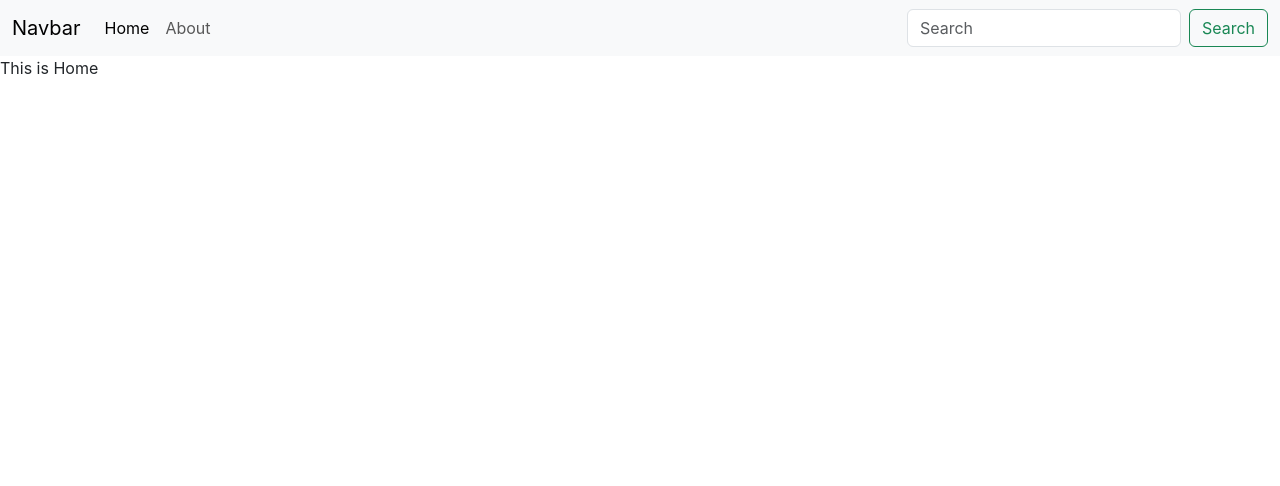
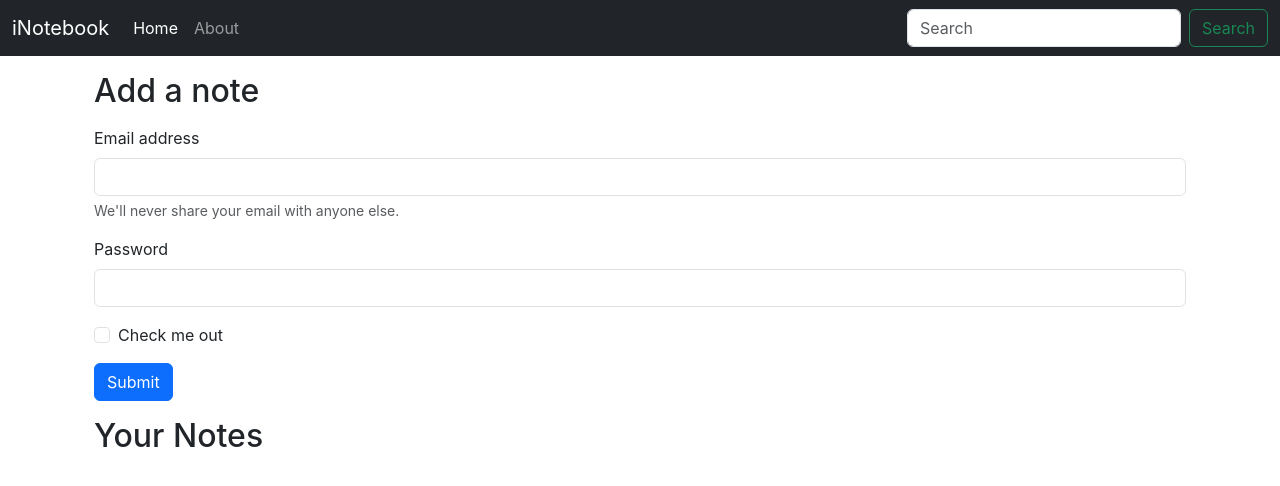
Before and after one commit to parshva555/inotebook, a React (Create React App) app: page / in a window 1280 px wide. Shown: the top 486 px of the page. Built offline with nearby package versions, Linux system fonts and the light colour scheme.

Commit message:
useLocation Hook in React in Navbar

```diff
--- a/src/App.js
+++ b/src/App.js
@@ -10,10 +10,12 @@
     <NoteState>
       <BrowserRouter>
         <Navbar />
+        <div className="container">
         <Routes>
           <Route path="/" element={<Home />}></Route>
           <Route path="/about" element={<About/>}></Route>
         </Routes>
+        </div>
       </BrowserRouter>
       </NoteState>
     </>
--- a/src/components/About.js
+++ b/src/components/About.js
@@ -1,14 +1,9 @@
 
 import React,{ useContext, useEffect } from 'react'
-import noteContext from '../context/notes/noteContext'
 const About = () => {
-  const a  = useContext(noteContext)
-  useEffect(()=>{
-    a.update()
-    // eslint-disable-next-line
-  },[])
+
   return (
-    <div>This is About {a.state.name} and he is in {a.state.class}</div>
+    <div>This is About</div>
   )
 }
 
--- a/src/components/Home.js
+++ b/src/components/Home.js
@@ -1,8 +1,54 @@
-import React from 'react'
+import React from "react";
 const Home = () => {
   return (
-    <div>This is Home</div>
-  )
-}
+    <div>
+      <div className="container my-3">
+      <h2>Add a note</h2>
+      <form className="my-3" >
+        <div className="mb-3">
+          <label for="exampleInputEmail1" className="form-label">
+            Email address
+          </label>
+          <input
+            type="email"
+            className="form-control"
+            id="exampleInputEmail1"
+            aria-describedby="emailHelp"
+          />
+          <div id="emailHelp" className="form-text">
+            We'll never share your email with anyone else.
+          </div>
+        </div>
+        <div className="mb-3">
+          <label for="exampleInputPassword1" className="form-label">
+            Password
+          </label>
+          <input
+            type="password"
+            className="form-control"
+            id="exampleInputPassword1"
+          />
+        </div>
+        <div className="mb-3 form-check">
+          <input
+            type="checkbox"
+            className="form-check-input"
+            id="exampleCheck1"
+          />
+          <label className="form-check-label" for="exampleCheck1">
+            Check me out
+          </label>
+        </div>
+        <button type="submit" className="btn btn-primary">
+          Submit
+        </button>
+      </form>
+      </div>
+      <div className="container">
+      <h2>Your Notes</h2>
+      </div>
+    </div>
+  );
+};
 
-export default Home
+export default Home;
--- a/src/components/Navbar.js
+++ b/src/components/Navbar.js
@@ -1,12 +1,18 @@
-import React from "react";
+import React,{useEffect} from "react";
 import { Link } from "react-router-dom";
+import { useLocation } from "react-router-dom";
+
+
 const Navbar = () => {
+  let location = useLocation();
+  useEffect(() => {
+    console.log(location.pathname)
+  },[location])
   return (
-    <div>
-      <nav className="navbar navbar-expand-lg bg-body-tertiary">
+      <nav className="navbar navbar-expand-lg navbar-dark  bg-dark">
         <div className="container-fluid">
           <Link className="navbar-brand" to="/">
-            Navbar
+            iNotebook
           </Link>
           <button
             className="navbar-toggler"
@@ -22,12 +28,12 @@
           <div className="collapse navbar-collapse" id="navbarSupportedContent">
             <ul className="navbar-nav me-auto mb-2 mb-lg-0">
               <li className="nav-item">
-                <Link className="nav-link active" aria-current="page" to="/">
+                <Link className={`nav-link ${location.pathname === "/" ? "active":""}`} aria-current="page" to="/">
                   Home
                 </Link>
               </li>
               <li className="nav-item">
-                <Link className="nav-link" to="/about">
+                <Link className={`nav-link ${location.pathname === "/about" ? "active":""}`} to="/about">
                   About
                 </Link>
               </li>
@@ -46,7 +52,6 @@
           </div>
         </div>
       </nav>
-    </div>
   );
 };
 
--- a/src/context/notes/NoteState.js
+++ b/src/context/notes/NoteState.js
@@ -1,21 +1,8 @@
 import { useState } from "react";
 import NoteContext from "./noteContext";
 const NoteState = (props) => {
-    const s1= {
-        "name" : "parshva",
-        "class" : "5b"
-    }
-    const [state,setState] = useState(s1);
-    const update = () =>{
-        setTimeout(()=>{
-            setState({
-                "name" : "parshva dani",
-                "class" : "ty cs"
-            })
-        },3000)
-    }
     return (
-        <NoteContext.Provider value={{state,update}}>
+        <NoteContext.Provider value={{}}>
             {props.children}
         </NoteContext.Provider>
     )
```
